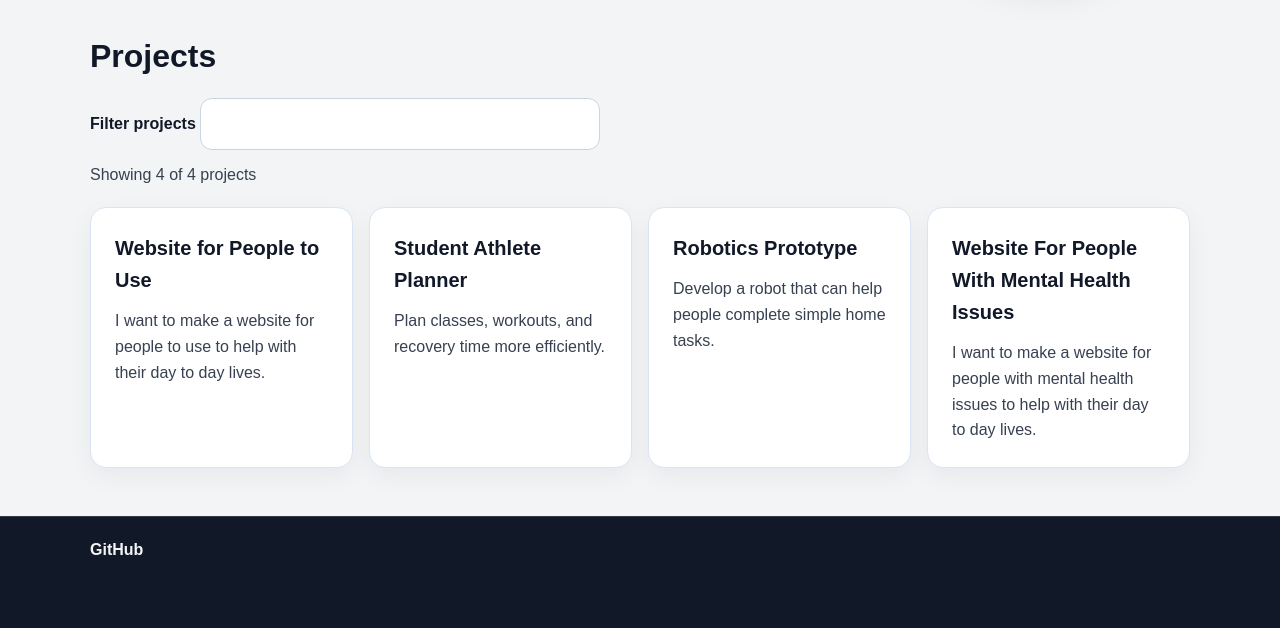
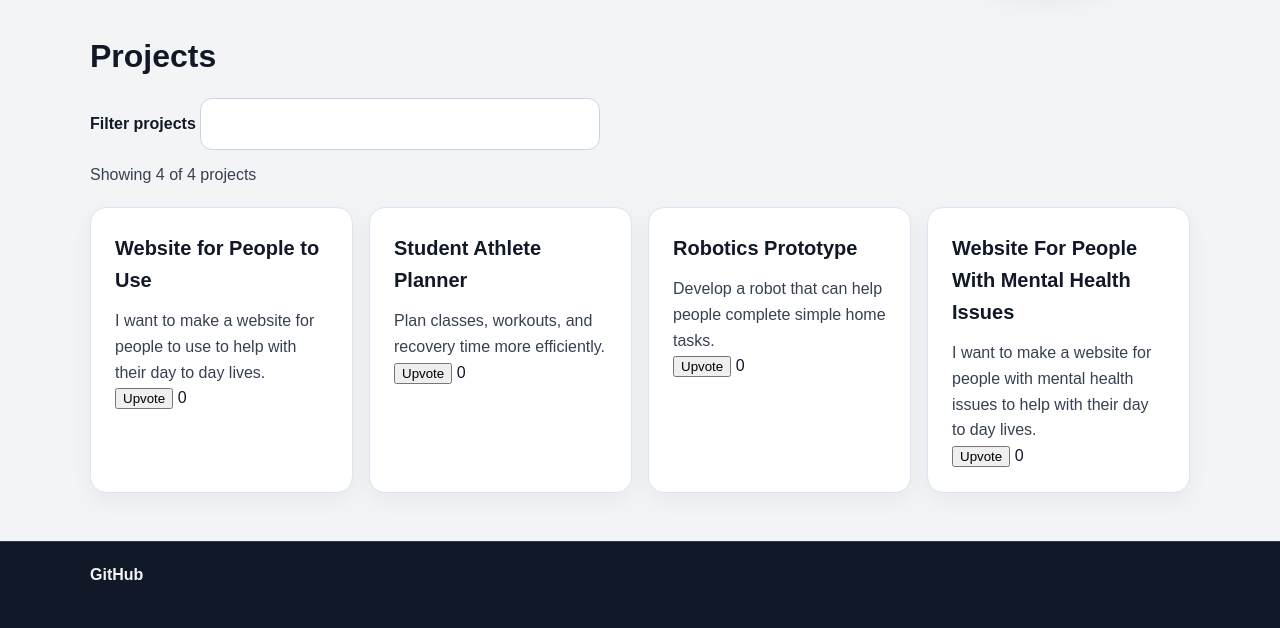
Before and after one commit to luisemilio098/ssw215-luisemilio098, a Flask app: page / in a window 1280 px wide. Shown: the part 473-1101 px from the top of the page. Before the commit the page ends 1028 px from the top, so only its background shows below. Run offline with Flask 3, Linux system fonts and the light colour scheme.

Commit message:
feat: upvote a project without reloading the page

```diff
--- a/labs/lab6/app.py
+++ b/labs/lab6/app.py
@@ -1,6 +1,6 @@
 from pathlib import Path
 
-from flask import Flask, render_template, send_from_directory
+from flask import Flask, jsonify, render_template, send_from_directory
 
 app = Flask(__name__)
 
@@ -37,6 +37,19 @@ def index():
     return render_template("index.html", projects=projects_db)
 
 
+@app.post("/api/projects/<int:project_id>/upvote")
+def upvote_project(project_id):
+    project = next(
+        (project for project in projects_db if project["id"] == project_id),
+        None,
+    )
+    if project is None:
+        return jsonify({"error": "Project not found"}), 404
+
+    project["likes"] += 1
+    return jsonify({"project_id": project_id, "likes": project["likes"]})
+
+
 @app.route("/assets/<path:filename>")
 def assets(filename):
     assets_directory = Path(app.static_folder) / "assets"
--- a/labs/lab6/static/app.js
+++ b/labs/lab6/static/app.js
@@ -34,4 +34,46 @@ document.addEventListener('DOMContentLoaded', () => {
 
   filterInput.addEventListener('input', updateProjectList);
   updateProjectList();
+
+  projectCards.forEach((card) => {
+    const upvoteButton = card.querySelector('.upvote-btn');
+    const likeCount = card.querySelector('.like-count');
+
+    if (!upvoteButton || !likeCount) {
+      return;
+    }
+
+    upvoteButton.addEventListener('click', async () => {
+      upvoteButton.disabled = true;
+
+      try {
+        const response = await fetch(
+          `/api/projects/${card.dataset.projectId}/upvote`,
+          { method: 'POST' },
+        );
+
+        if (!response.ok) {
+          throw new Error(`Upvote failed with status ${response.status}`);
+        }
+
+        const project = await response.json();
+        if (!Number.isInteger(project.likes)) {
+          throw new Error('Upvote response did not include a valid like count');
+        }
+
+        likeCount.textContent = project.likes;
+
+        if (project.likes > 10 && !card.querySelector('.trending-badge')) {
+          const badge = document.createElement('span');
+          badge.className = 'trending-badge';
+          badge.textContent = 'Trending';
+          card.querySelector('.project-card-heading').append(badge);
+        }
+      } catch (error) {
+        console.error(error);
+      } finally {
+        upvoteButton.disabled = false;
+      }
+    });
+  });
 });
--- a/labs/lab6/templates/index.html
+++ b/labs/lab6/templates/index.html
@@ -60,9 +60,22 @@
 
           <div class="projects-grid">
             {% for project in projects %}
+            <!-- hand edited by LEA-->
+             {% if project.likes > 10 %}
+             <span class="badge">Trending</span>
+             {% endif %}
             <article class="card" data-project-id="{{ project.id }}">
-              <h3 class="project-card-title">{{ project.title }}</h3>
+              <div class="project-card-heading">
+                <h3 class="project-card-title">{{ project.title }}</h3>
+                {% if project.likes > 10 %}
+                <span class="trending-badge">Trending</span>
+                {% endif %}
+              </div>
               <p class="project-card-description">{{ project.description }}</p>
+              <div class="project-card-actions">
+                <button class="upvote-btn" type="button">Upvote</button>
+                <span class="like-count">{{ project.likes }}</span>
+              </div>
             </article>
             {% endfor %}
           </div>
```
